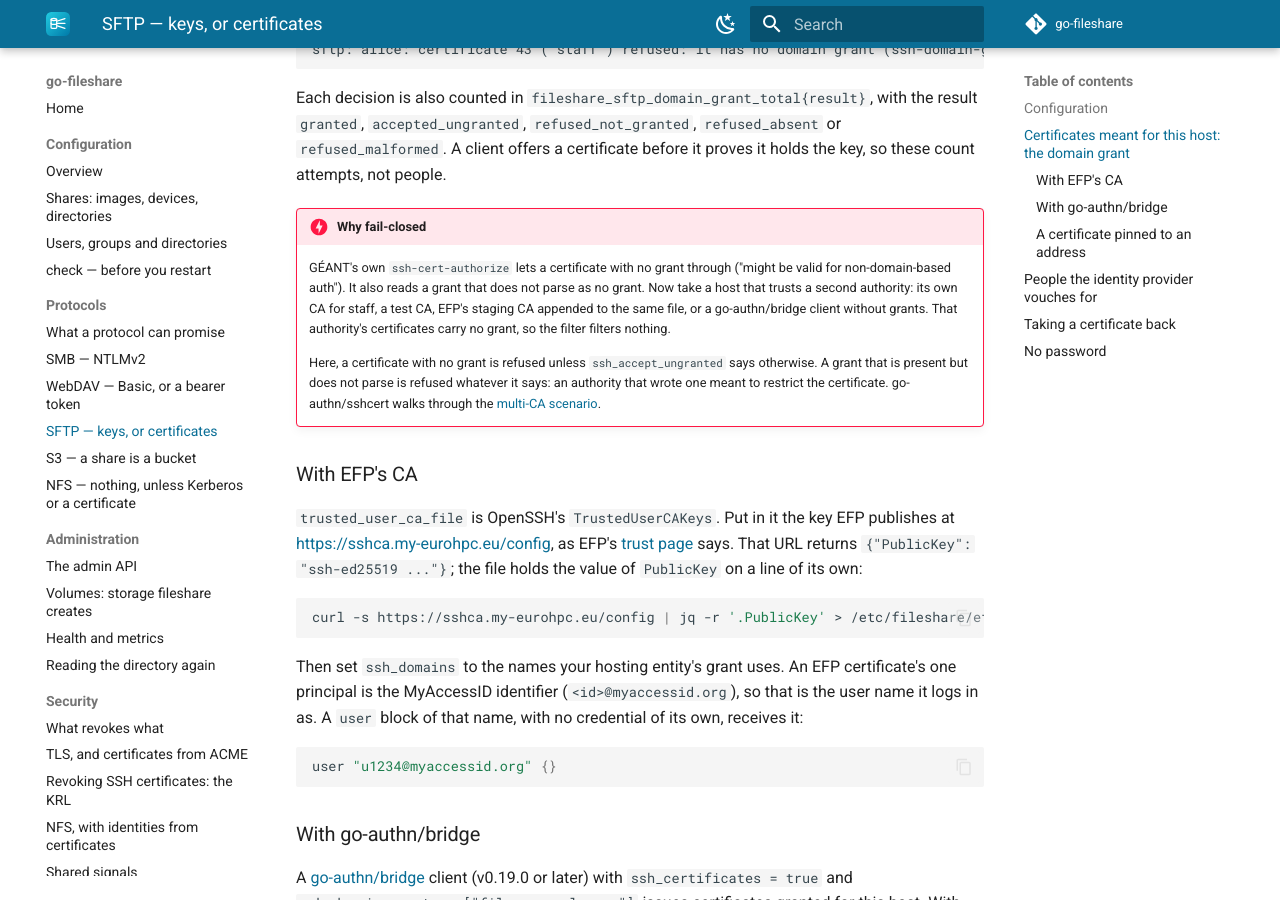
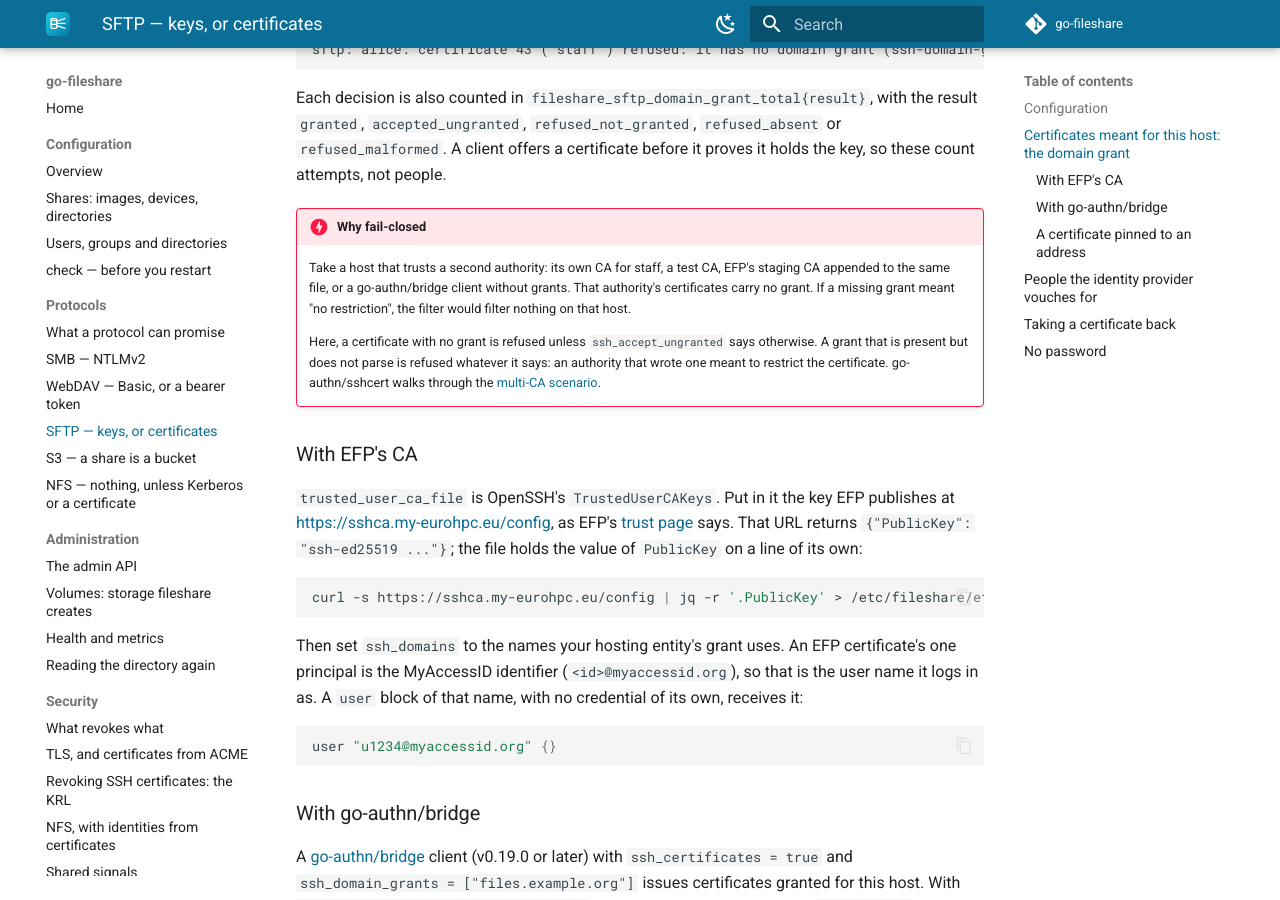
Before and after one commit to go-fileshare/docs, an MkDocs documentation site: the page built from docs/protocols/sftp.md, in a window 1280 px wide and 900 px high, scrolled down 2450 px. Built offline with MkDocs 1.6.1 and Material for MkDocs 9.7.7, drawn with Linux system fonts in a browser that asks for light colours; the version menu is left out.

Commit message:
sftp: explain fail-closed by the multi-CA case alone
The domain-grant section described another tool's handling of a missing or
malformed grant. That is being reported to its maintainers. This page only
needs the reason this server fails closed.

Co-Authored-By: Claude Opus 5.5 (1M context) <noreply@anthropic.com>

```diff
--- a/docs/protocols/sftp.md
+++ b/docs/protocols/sftp.md
@@ -98,12 +98,10 @@ with the result `granted`, `accepted_ungranted`, `refused_not_granted`,
 proves it holds the key, so these count attempts, not people.
 
 !!! danger "Why fail-closed"
-    GÉANT's own `ssh-cert-authorize` lets a certificate with no grant through
-    ("might be valid for non-domain-based auth"). It also reads a grant that
-    does not parse as no grant. Now take a host that trusts a second authority:
-    its own CA for staff, a test CA, EFP's staging CA appended to the same file,
-    or a go-authn/bridge client without grants. That authority's certificates
-    carry no grant, so the filter filters nothing.
+    Take a host that trusts a second authority: its own CA for staff, a test
+    CA, EFP's staging CA appended to the same file, or a go-authn/bridge client
+    without grants. That authority's certificates carry no grant. If a missing
+    grant meant "no restriction", the filter would filter nothing on that host.
 
     Here, a certificate with no grant is refused unless `ssh_accept_ungranted`
     says otherwise. A grant that is present but does not parse is refused
```
